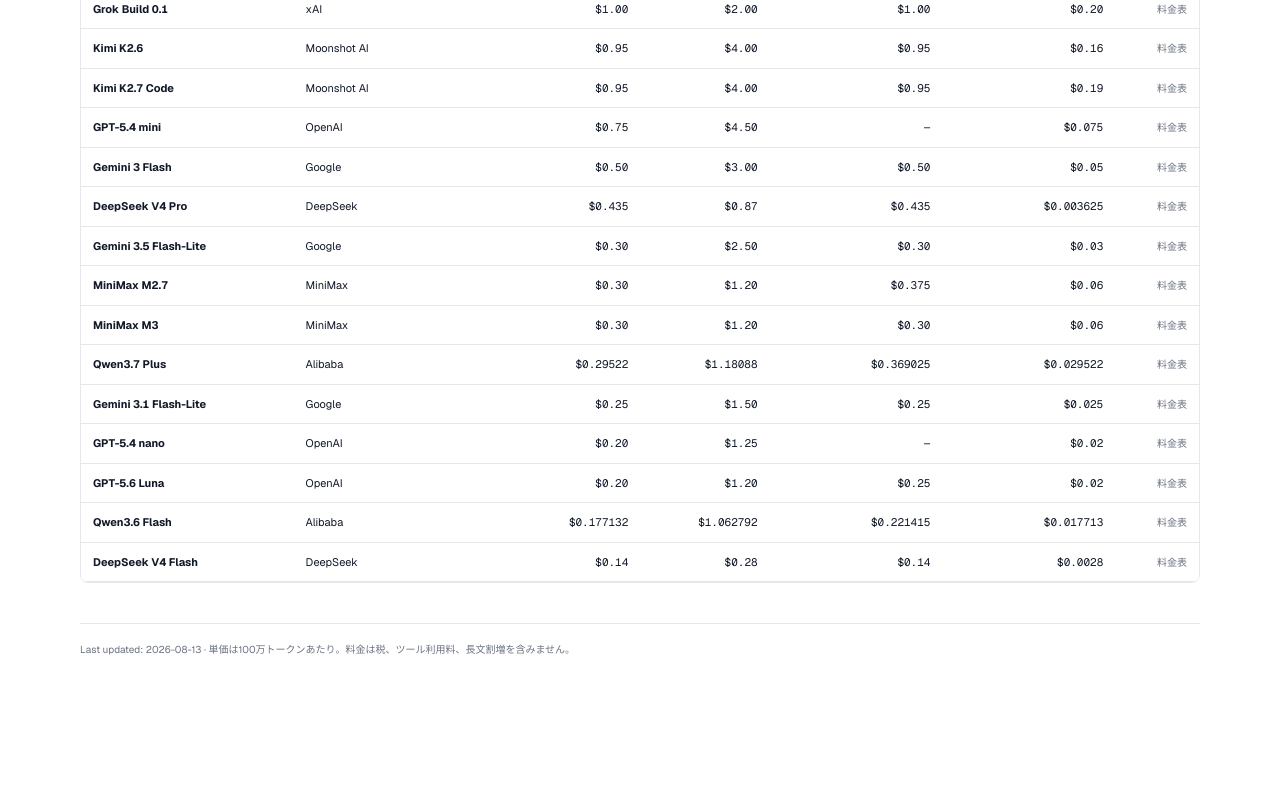
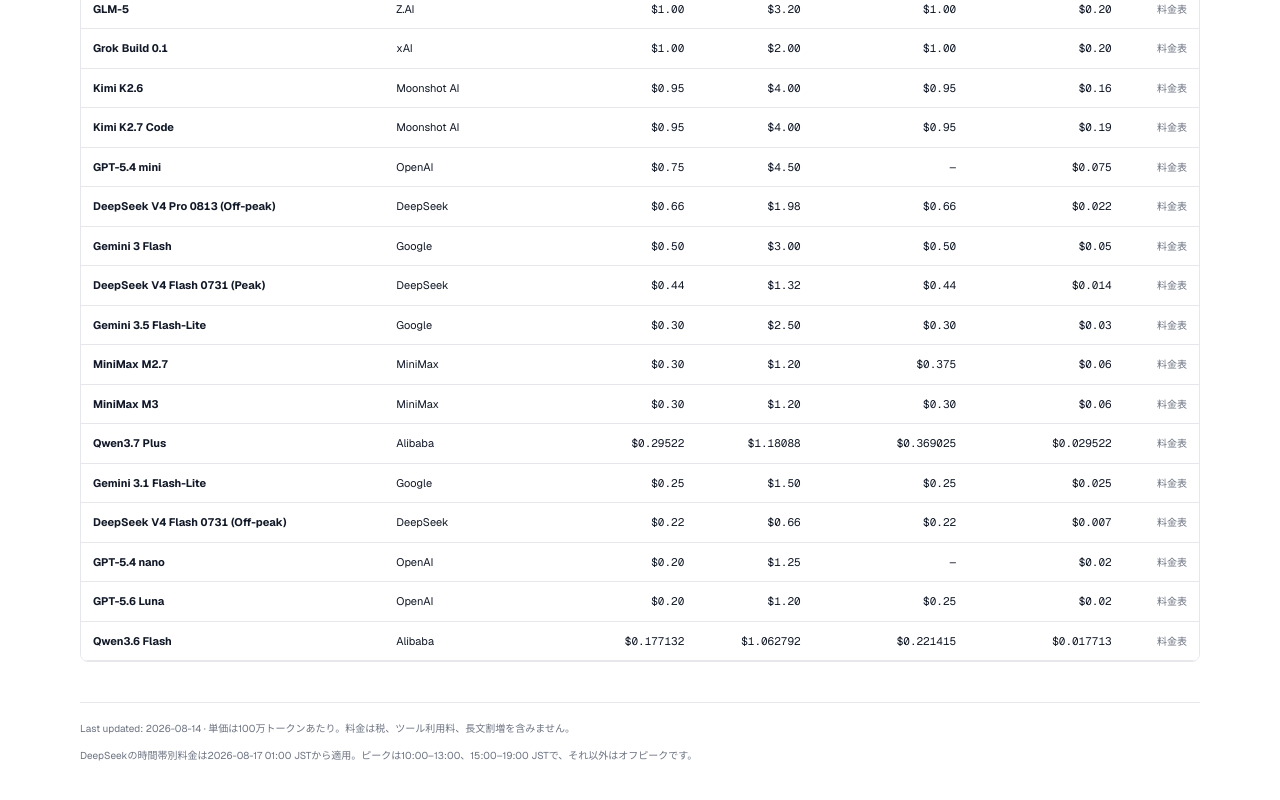
Before and after one commit to kody-takuya/AI-cost-comparison, a Next.js app: page / in a window 1280 px wide. Shown: the part 1213-2013 px from the top of the page. Before the commit the page ends 1910 px from the top, so only its background shows below. Built offline with nearby package versions, Linux system fonts and the light colour scheme.

Commit message:
feat: reflect DeepSeek V4 time-based pricing

```diff
--- a/app/CostComparison.tsx
+++ b/app/CostComparison.tsx
@@ -530,6 +530,7 @@
         <p>
           Last updated: {pricingData.updatedAt} · 単価は100万トークンあたり。料金は税、ツール利用料、長文割増を含みません。
         </p>
+        <p>{pricingData.notice}</p>
         {mode !== "tokens" && (
           <details>
             <summary>全モデルの通常単価を見る</summary>
--- a/data/pricing.json
+++ b/data/pricing.json
@@ -1,5 +1,6 @@
 {
-  "updatedAt": "2026-08-13",
+  "updatedAt": "2026-08-14",
+  "notice": "DeepSeekの時間帯別料金は2026-08-17 01:00 JSTから適用。ピークは10:00–13:00、15:00–19:00 JSTで、それ以外はオフピークです。",
   "models": [
     {
       "id": "gpt-5.6-sol",
@@ -374,26 +375,50 @@
       "source": "https://docs.z.ai/guides/overview/pricing"
     },
     {
-      "id": "deepseek-v4-pro",
+      "id": "deepseek-v4-pro-off-peak",
       "provider": "DeepSeek",
-      "name": "DeepSeek V4 Pro",
+      "name": "DeepSeek V4 Pro 0813 (Off-peak)",
       "pricing": {
-        "input": 0.435,
-        "output": 0.87,
-        "cacheWrite": 0.435,
-        "cacheRead": 0.003625
+        "input": 0.66,
+        "output": 1.98,
+        "cacheWrite": 0.66,
+        "cacheRead": 0.022
       },
       "source": "https://api-docs.deepseek.com/quick_start/pricing"
     },
     {
-      "id": "deepseek-v4-flash",
+      "id": "deepseek-v4-pro-peak",
       "provider": "DeepSeek",
-      "name": "DeepSeek V4 Flash",
+      "name": "DeepSeek V4 Pro 0813 (Peak)",
       "pricing": {
-        "input": 0.14,
-        "output": 0.28,
-        "cacheWrite": 0.14,
-        "cacheRead": 0.0028
+        "input": 1.32,
+        "output": 3.96,
+        "cacheWrite": 1.32,
+        "cacheRead": 0.044
+      },
+      "source": "https://api-docs.deepseek.com/quick_start/pricing"
+    },
+    {
+      "id": "deepseek-v4-flash-off-peak",
+      "provider": "DeepSeek",
+      "name": "DeepSeek V4 Flash 0731 (Off-peak)",
+      "pricing": {
+        "input": 0.22,
+        "output": 0.66,
+        "cacheWrite": 0.22,
+        "cacheRead": 0.007
+      },
+      "source": "https://api-docs.deepseek.com/quick_start/pricing"
+    },
+    {
+      "id": "deepseek-v4-flash-peak",
+      "provider": "DeepSeek",
+      "name": "DeepSeek V4 Flash 0731 (Peak)",
+      "pricing": {
+        "input": 0.44,
+        "output": 1.32,
+        "cacheWrite": 0.44,
+        "cacheRead": 0.014
       },
       "source": "https://api-docs.deepseek.com/quick_start/pricing"
     },
--- a/scripts/update-pricing.mjs
+++ b/scripts/update-pricing.mjs
@@ -283,17 +283,42 @@
     },
   },
   {
-    id: "deepseek-v4-pro",
+    id: "deepseek-v4-pro-off-peak",
     url: "https://api-docs.deepseek.com/quick_start/pricing",
     parse: (text) => {
-      const segment = text.slice(text.indexOf("deepseek-v4-flash"), text.indexOf("Deduction Rules"));
-      const rows = [...segment.matchAll(/\$([\d.]+)/g)].map((match) => Number(match[1]));
-      if (rows.length < 6) throw new Error("DeepSeek V4 Pro prices not found");
-      const cacheRead = rows[1];
-      const input = rows[3];
-      const output = rows[5];
-      update("deepseek-v4-flash", { cacheRead: rows[0], input: rows[2], cacheWrite: rows[2], output: rows[4] });
-      return { input, output, cacheWrite: input, cacheRead };
+      const scheduledStart = text.indexOf("DeepSeek API pricing will be updated");
+      const segment = text.slice(scheduledStart, text.indexOf("Deduction Rules", scheduledStart));
+      const parseTiers = (modelId) => {
+        const match = segment.match(
+          new RegExp(
+            `${modelId}\\s*OFF-PEAK\\s*\\$([\\d.]+)\\s*\\$([\\d.]+)\\s*\\$([\\d.]+)\\s*PEAK\\s*\\$([\\d.]+)\\s*\\$([\\d.]+)\\s*\\$([\\d.]+)`,
+            "i",
+          ),
+        );
+        if (!match) throw new Error(`${modelId} time-of-day prices not found`);
+        return {
+          offPeak: {
+            cacheRead: Number(match[1]),
+            input: Number(match[2]),
+            cacheWrite: Number(match[2]),
+            output: Number(match[3]),
+          },
+          peak: {
+            cacheRead: Number(match[4]),
+            input: Number(match[5]),
+            cacheWrite: Number(match[5]),
+            output: Number(match[6]),
+          },
+        };
+      };
+
+      if (scheduledStart < 0) throw new Error("DeepSeek pricing adjustment not found");
+      const flash = parseTiers("deepseek-v4-flash");
+      const pro = parseTiers("deepseek-v4-pro");
+      update("deepseek-v4-pro-peak", pro.peak);
+      update("deepseek-v4-flash-off-peak", flash.offPeak);
+      update("deepseek-v4-flash-peak", flash.peak);
+      return pro.offPeak;
     },
   },
   {
```
Also changed, not shown: 1 other file (tests, documents, lock files or other folders).
